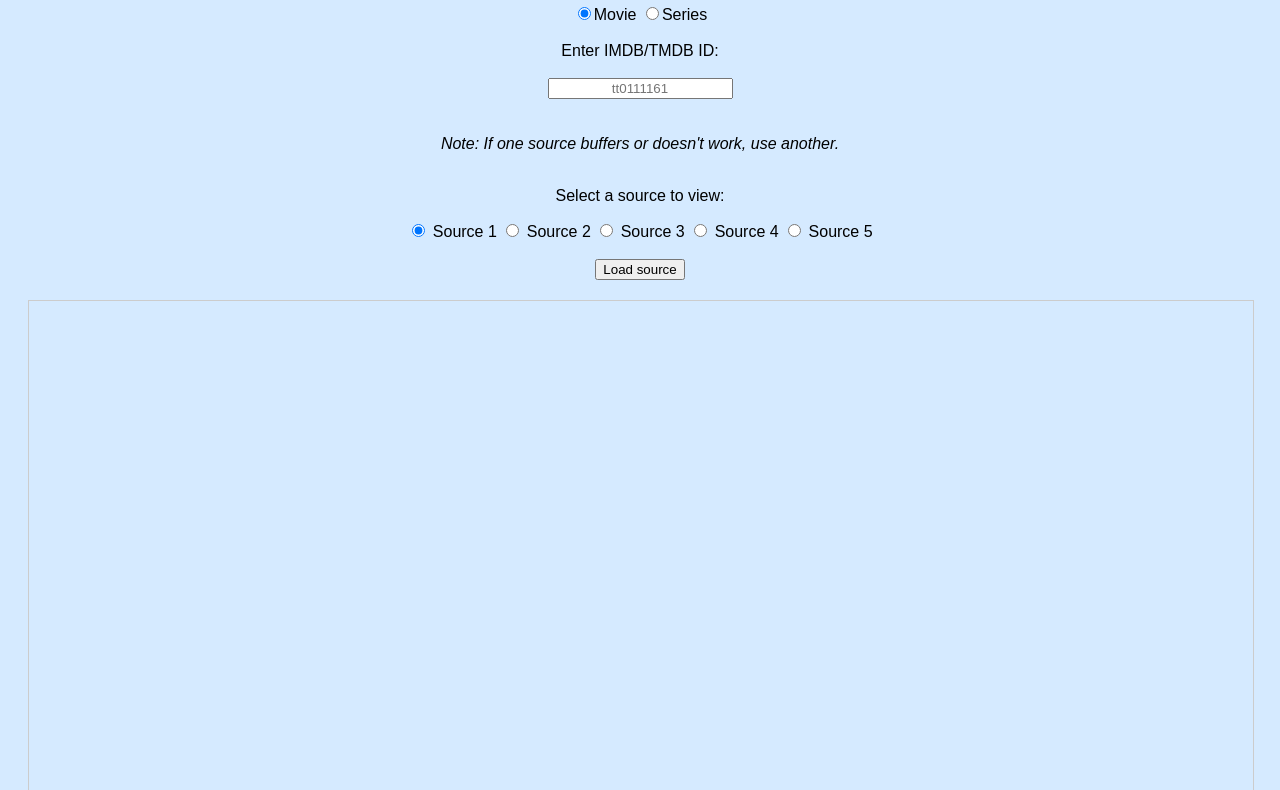
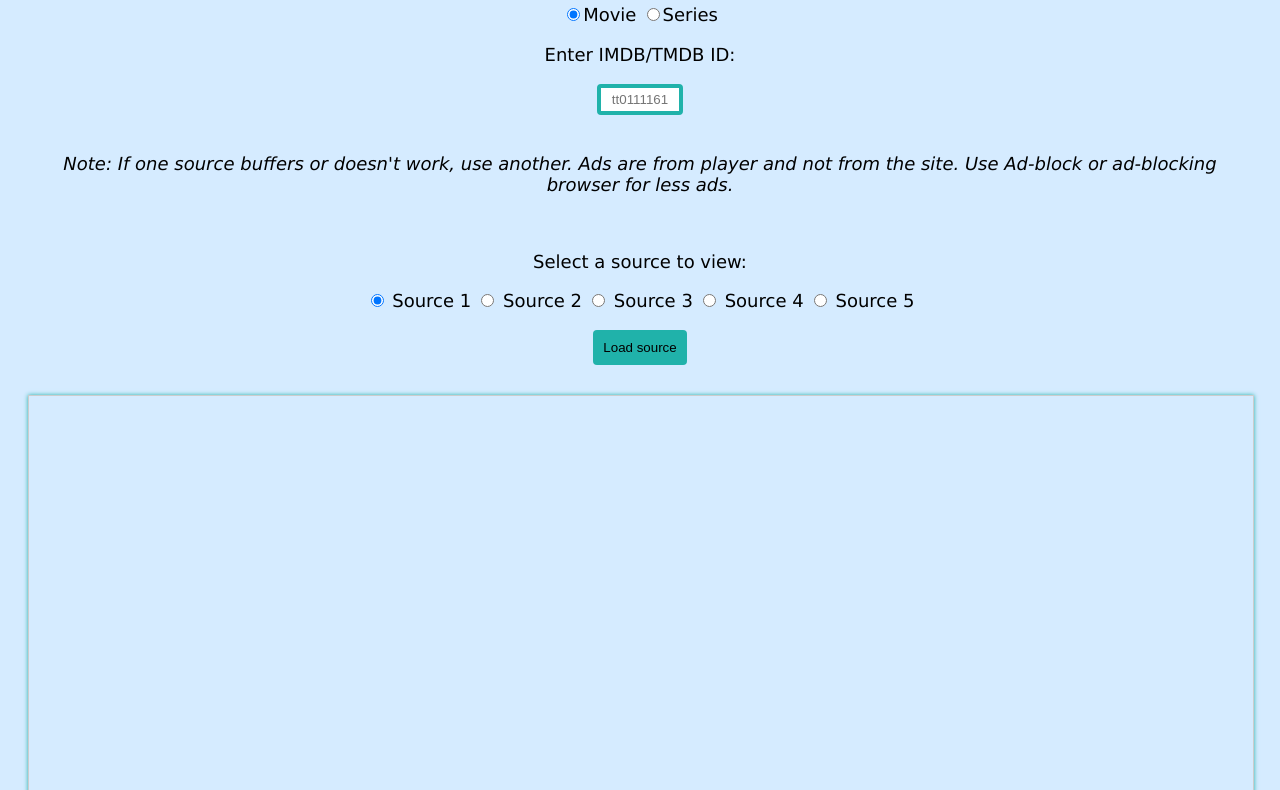
Before and after one commit to smeetb/m1, a plain HTML site: page index.html in a window 1280 px wide. Shown: the part 92-882 px from the top of the page. Drawn offline with Linux system fonts and the light colour scheme.

Commit message:
Update index.html
Updates elements design and formatting

```diff
--- a/index.html
+++ b/index.html
@@ -5,29 +5,72 @@
   <title>Watch Your Movie or Series</title>
   <style>
     body {
-      font-family: Arial, sans-serif;
+      font-family: Verdana, Geneva, Tahoma, sans-serif;
       padding: 20px;
       text-align: center;
-      background-color: rgb(173 215 255 / 50%);
+      background-color: #add8ff80;
     }
 
     iframe {
       aspect-ratio: 21/9;
       border: 1px solid #ccc;
       margin-top: 20px;
+      box-shadow: 0 0 0.5ex lightseagreen;
     }
 
     input {
       text-align: center;
     }
 
-    .options {
-      margin-top: 10px;
+    input[type="text"]{
+      width: 70px;
+      padding: 4px;
+      border: 4px solid #20b2aa;
+      border-radius: 4px;
+    }
+
+    input[type="text"]:focus{
+      box-shadow: 0 0 1.5ex #000000;
+      transition: box-shadow 0.3s ease-in-out;
+    }
+
+    input[type="number"]{
+      width: 45px;
+      padding: 4px;
+      border: 4px solid #20b2aa;
+      border-radius: 4px;
+    }
+
+    input[type="number"]:focus{
+      box-shadow: 0 0 1.5ex #000000;
+      transition: box-shadow 0.3s ease-in-out;
+    }
+
+    label,p,em{
+      font-size: 18px;
+    }
+
+    button{
+      border: 4px;
+      border-radius: 4px;
+      padding: 10px;
+      text-align: center;
+      background-color: #20b2aa;
+    }
+
+    button:hover{
+      color: #000000;
+      background-color: #ffffff;
+      cursor: pointer;
+      border: 4px solid #20b2aa;
+      transition: border 0.1s ease-in-out;
     }
   </style>
 </head>
 <body>
-  <h2>🎬 Movie & TV Series Viewer</h2>
+  <div class="header">
+    <h2>🎬 Movie & TV Series Viewer</h2>
+  </div>
 
   <div class="mediaCategory">
     <label><input type="radio" name="type" value="movie" checked>Movie</label>
@@ -42,26 +85,38 @@
   </div>
 
   <div id="tvInputs" style="display: none; margin-top: 10px;">
-    <label for="season">Season:</label> <input type="number" id="season" min="1" placeholder="1"> <label for="episode">Episode:</label> <input type="number" id="episode" min="1" max="999" placeholder="1">
+    <label for="season">Season:</label>&nbsp;<input type="number" id="season" min="1" placeholder="1" required> <label for="episode">Episode:</label>&nbsp;<input type="number" id="episode" min="1" max="999" placeholder="1" required>
   </div>
 
-  <br><br><em>Note: If one source buffers or doesn't work, use another.</em><br><br>
+  <br><br>
+
+  <div class="note">
+    <em>Note: If one source buffers or doesn't work, use another.
+      Ads are from player and not from the site. Use Ad-block or ad-blocking browser for less ads.</em>
+  </div>
+
+  <br><br>
 
   <div class="options">
-    <p>Select a source to view:</p>
-    <label><input type="radio" name="site" value="source-1" checked> Source 1</label>
-    <label><input type="radio" name="site" value="source-2"> Source 2</label>
-    <label><input type="radio" name="site" value="source-3"> Source 3</label>
-    <label><input type="radio" name="site" value="source-4"> Source 4</label>
-    <label><input type="radio" name="site" value="source-5"> Source 5</label>
+    <p class="opText">Select a source to view:</p>
+    <label><input type="radio" name="site" value="source-1" checked>&nbsp;Source&nbsp;1</label>
+    <label><input type="radio" name="site" value="source-2">&nbsp;Source&nbsp;2</label>
+    <label><input type="radio" name="site" value="source-3">&nbsp;Source&nbsp;3</label>
+    <label><input type="radio" name="site" value="source-4">&nbsp;Source&nbsp;4</label>
+    <label><input type="radio" name="site" value="source-5">&nbsp;Source&nbsp;5</label>
   </div>
 
   <br>
 
   <button onclick="loadIframe()">Load source</button> <!--Onclick Function goes to <script> tag javascript logic-->
 
-  <div class="player" style="position: relative; padding-bottom: 43%;"> <!--Player section-->
-    <iframe id="previewFrame" src="" style="position: absolute; top: 0; left: 0; width: 100%;" allowfullscreen></iframe> <!--Player section-->
+  <br>
+
+  <div class="player" style="position: relative; padding-bottom: 43%; margin-top: 10px;"> <!--Player section-->
+    <iframe id="previewFrame" src=""
+    style="position: absolute; top: 0; left: 0; width: 100%;"
+    allowfullscreen>
+    </iframe>
   </div>
 
   <br><br>
```
